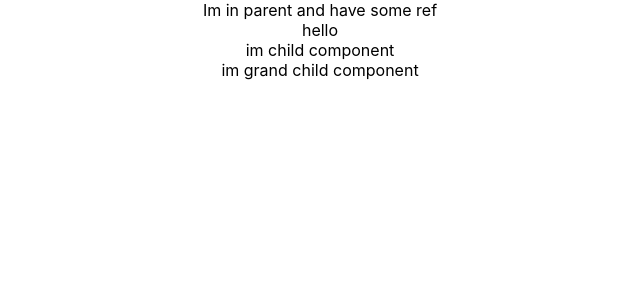
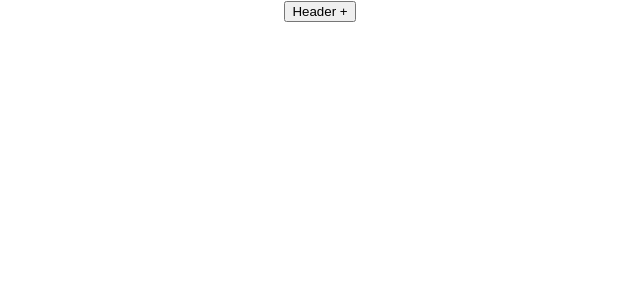
Before and after one commit to audelqua/render-huge-list, a React (Create React App) app: page / in a window 1280 px wide. Shown: the top 300 px of the page, without its empty margins (320-960 px from the left). Built offline with nearby package versions, Linux system fonts and the light colour scheme.

Commit message:
composition vs inhertance mode;

```diff
--- a/src/App.js
+++ b/src/App.js
@@ -11,6 +11,7 @@ import SampleOfUseTransition from './components/sampleOfUseTransition'
 import UsingOfBindMethod from './components/sampleOfUsingBind'
 import SampleAddCustomAttribute from './components/sampleAddCustomAttribute'
 import SampleOfForwardRef from './components/sampleOfForwardRef'
+import CompositionVsInheritance from './components/compositionVsInheritance'
 
 
 
@@ -20,7 +21,7 @@ import 'react-virtualized/styles.css'; // only needs to be imported once
 function App() {
   return (
     <div className="App">
-      <SampleOfForwardRef />
+      <CompositionVsInheritance />
     </div>
   );
 }
--- /dev/null
+++ b/src/components/compositionVsInheritance/index.jsx
@@ -0,0 +1,19 @@
+import React, { useState } from 'react'
+
+const CompositionVsInheritance = () => {
+    const [expanded, setExpanded] = useState(false);
+
+    const toggleExpanded = () => {
+        setExpanded((prevExpanded) => !prevExpanded);
+    };
+
+    return (
+        <div>
+        <button onClick={toggleExpanded}>
+            Header <span>{expanded ? "-" : "+"}</span>
+        </button>
+        {expanded && <div>Content</div>}
+        </div>
+    );
+}
+export default CompositionVsInheritance
```
